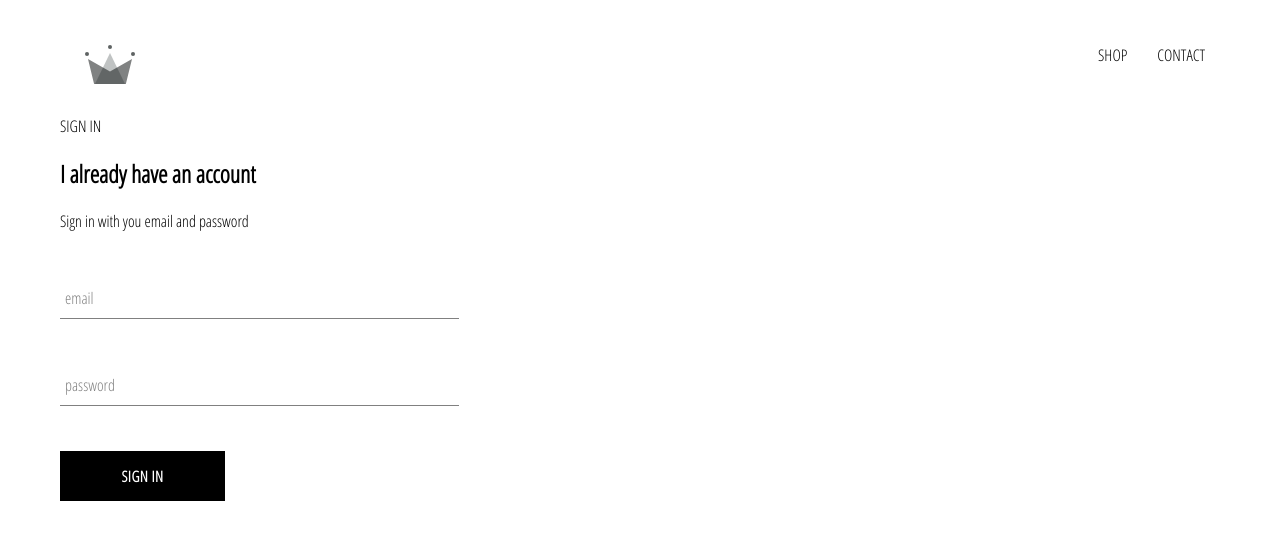
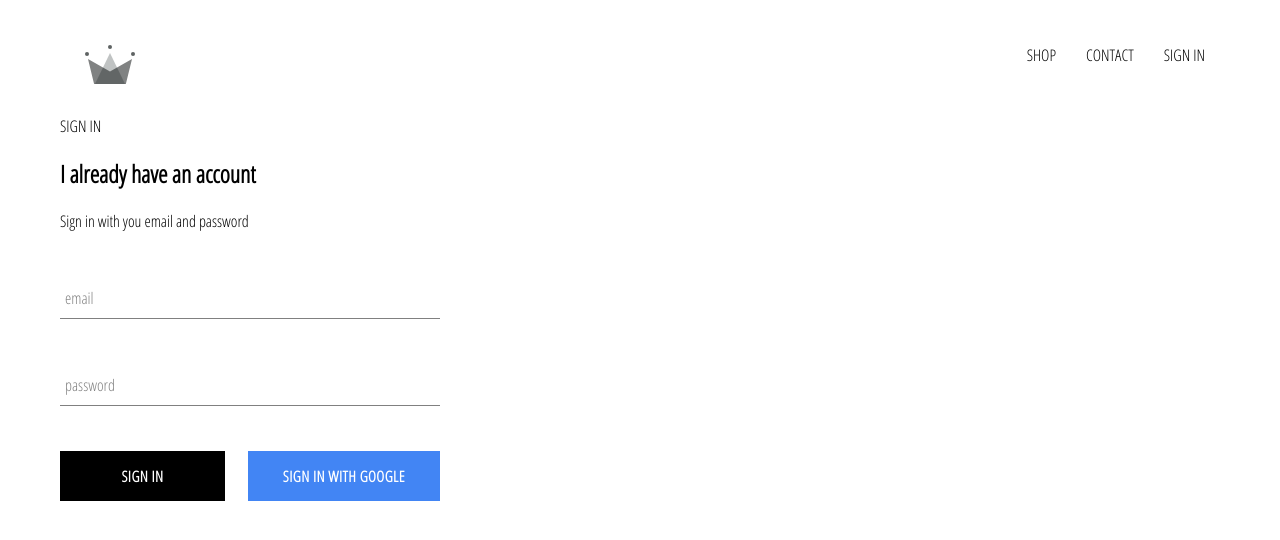
Before and after one commit to dglav/crwn-clothin, a React (Create React App) app: page /signin in a window 1280 px wide. Shown: the top 540 px of the page. Built offline with nearby package versions, Linux system fonts and the light colour scheme; no server answers.

Commit message:
Added sign-in feature with Firebase, modified header to include signin/signout, added sign-in-with-google to sign in page and styles.

```diff
--- a/package.json
+++ b/package.json
@@ -3,6 +3,7 @@
   "version": "0.1.0",
   "private": true,
   "dependencies": {
+    "firebase": "^7.0.0",
     "react": "^16.9.0",
     "react-dom": "^16.9.0",
     "react-router-dom": "^5.1.1",
--- a/src/App.css
+++ b/src/App.css
@@ -7,3 +7,7 @@
   text-decoration: none;
   color: black;
 }
+
+* {
+  box-sizing: border-box;
+}
--- a/src/App.js
+++ b/src/App.js
@@ -1,5 +1,6 @@
 import React from "react";
 import { Route, Switch } from "react-router-dom";
+import { auth } from "./firebase/firebase.utils";
 
 import "./App.css";
 
@@ -8,10 +9,32 @@
 import ShopPage from "./pages/shop/shop.component";
 import SignInAndSignUpPage from "./pages/sign-in-and-sign-up/sign-in-and-sign-up-page.component";
 
-function App() {
+class App extends React.Component {
+  constructor() {
+    super();
+
+    this.state = {
+      currentUser: null
+    };
+  }
+
+  unsubscribeFromAuth = null;
+
+  componentDidMount() {
+    this.unsubscribeFromAuth = auth.onAuthStateChanged(user => {
+      this.setState({ currentUser: user });
+      console.log(user);
+    });
+  }
+
+  componentWillUnmount() {
+    this.unsubscribeFromAuth();
+  }
+
+  render() {
     return (
       <div>
-      <Header />
+        <Header currentUser={this.state.currentUser} />
         <Switch>
           <Route exact path="/" component={HomePage} />
           <Route exact path="/shop" component={ShopPage} />
@@ -20,5 +43,6 @@
       </div>
     );
   }
+}
 
 export default App;
--- a/src/components/custom-button/custom-button.component.jsx
+++ b/src/components/custom-button/custom-button.component.jsx
@@ -2,9 +2,12 @@
 
 import "./custom-button.styles.scss";
 
-const CustomButton = ({ children, ...otherProps }) => {
+const CustomButton = ({ children, isGoogleSignIn, ...otherProps }) => {
   return (
-    <button className="custom-button" {...otherProps}>
+    <button
+      className={`${isGoogleSignIn ? "google-sign-in" : ""} custom-button`}
+      {...otherProps}
+    >
       {children}
     </button>
   );
--- a/src/components/custom-button/custom-button.styles.scss
+++ b/src/components/custom-button/custom-button.styles.scss
@@ -19,4 +19,14 @@
     color: black;
     border: 1px solid black;
   }
+
+  &.google-sign-in {
+    background-color: #4285f4;
+    color: white;
+
+    &:hover {
+      background-color: #3578e8;
+      border: none;
+    }
+  }
 }
--- a/src/components/header/header.component.jsx
+++ b/src/components/header/header.component.jsx
@@ -1,11 +1,12 @@
 import React from "react";
 import { Link } from "react-router-dom";
+import { auth } from "../../firebase/firebase.utils";
 
 import { ReactComponent as Logo } from "../../assets/crown.svg";
 
 import "./header.styles.scss";
 
-const Header = () => (
+const Header = ({ currentUser }) => (
   <div className="header">
     <Link to="/" className="logo-container">
       <Logo className="logo" />
@@ -17,6 +18,15 @@
       <Link className="option" to="/contact">
         CONTACT
       </Link>
+      {currentUser ? (
+        <Link className="option" to="/" onClick={() => auth.signOut()}>
+          LOGOUT
+        </Link>
+      ) : (
+        <Link className="option" to="/signin">
+          SIGN IN
+        </Link>
+      )}
     </div>
   </div>
 );
--- a/src/components/header/header.styles.scss
+++ b/src/components/header/header.styles.scss
@@ -19,6 +19,7 @@
 
     .option {
       padding: 10px 15px;
+      cursor: pointer;
     }
   }
 }
--- a/src/components/sign-in/sign-in.component.jsx
+++ b/src/components/sign-in/sign-in.component.jsx
@@ -4,6 +4,8 @@
 
 import FormInput from "../form-input/form-input.component";
 import CustomButton from "../custom-button/custom-button.component";
+
+import { signInWithGoogle } from "../../firebase/firebase.utils";
 
 class SignIn extends Component {
   state = {
@@ -45,7 +47,12 @@
             handleChange={this.handleChange}
             required
           />
-          <CustomButton type="submit">Sign In</CustomButton>
+          <div className="buttons">
+            <CustomButton type="submit">Sign In</CustomButton>
+            <CustomButton onClick={signInWithGoogle} isGoogleSignIn>
+              Sign In With Google
+            </CustomButton>
+          </div>
         </form>
       </div>
     );
--- a/src/components/sign-in/sign-in.styles.scss
+++ b/src/components/sign-in/sign-in.styles.scss
@@ -1,3 +1,8 @@
 .sign-in {
-  width: 30vw;
+  width: 380px;
+
+  .buttons {
+    display: flex;
+    justify-content: space-between;
+  }
 }
--- /dev/null
+++ b/src/firebase/firebase.utils.js
@@ -0,0 +1,25 @@
+import firebase from "firebase/app";
+import "firebase/firestore";
+import "firebase/auth";
+
+const config = {
+  apiKey: "AIzaSyBS408LY7yMhGweN3HHK6zJ0nFkWt2aa_k",
+  authDomain: "crwn-db-ce048.firebaseapp.com",
+  databaseURL: "https://crwn-db-ce048.firebaseio.com",
+  projectId: "crwn-db-ce048",
+  storageBucket: "",
+  messagingSenderId: "892267975047",
+  appId: "1:892267975047:web:70d2a31f0f6006835c8322",
+  measurementId: "G-1PBCYDT8E8"
+};
+
+firebase.initializeApp(config);
+
+export const auth = firebase.auth();
+export const firestore = firebase.firestore();
+
+const provider = new firebase.auth.GoogleAuthProvider();
+provider.setCustomParameters({ prompt: "select_account" });
+export const signInWithGoogle = () => auth.signInWithPopup(provider);
+
+export default firebase;
```
Also changed, not shown: 1 other file (tests, documents, lock files or other folders). Lines whose indentation alone changed are shown as unchanged.
